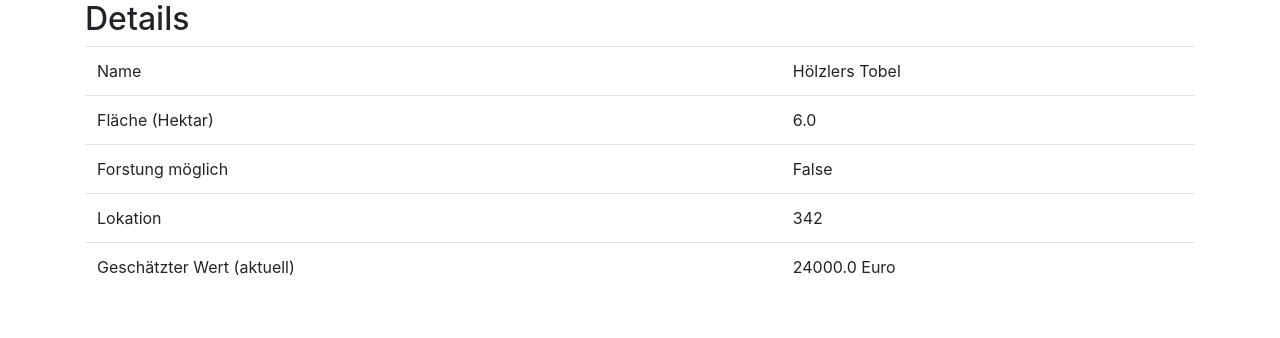
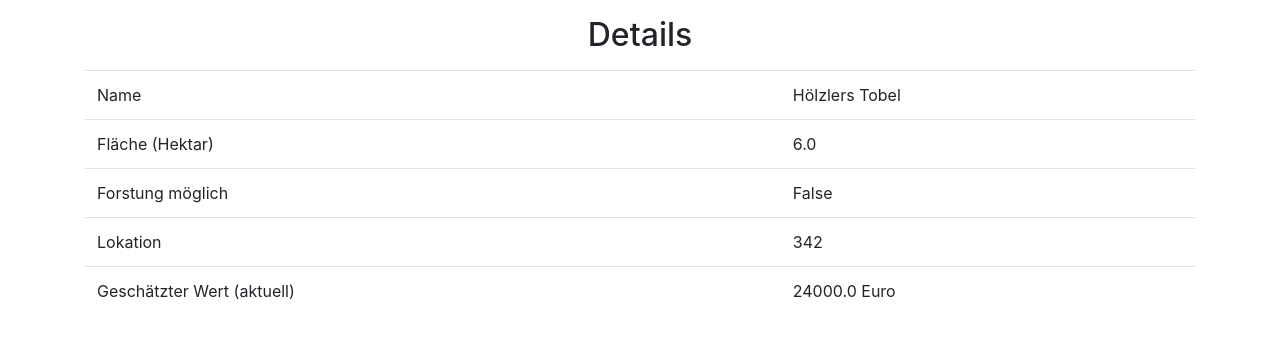
Before and after one commit to wnhrt/waldcheck24, a Flask app: page /wald/1 in a window 1280 px wide. Shown: the part 56-394 px from the top of the page. Run offline with Flask 2, Linux system fonts and the light colour scheme; data comes from the database, SQL or seed files in the repository; some libraries are stand-ins or nearby versions.

Commit message:
changed css

```diff
--- a/waldcheck24/templates/wald/create.html
+++ b/waldcheck24/templates/wald/create.html
@@ -11,7 +11,7 @@
 		{% endif %}
 	{% endwith %}
 <div class="container">
-	<h2>Formular</h2>
+	<h2 class="m-3 text-center">Formular</h2>
 	<form method='POST'>
 		<div class="form-group">
 			<label for="formGroupExampleInput">Name</label>
--- a/waldcheck24/templates/wald/details.html
+++ b/waldcheck24/templates/wald/details.html
@@ -8,7 +8,7 @@
 	Details von Variable 'wald' auflisten
 -->
 <div class="container">
-	<h2>Details </h2>
+	<h2 class="m-3 text-center">Details </h2>
 	<table class="table">
 		<tbody>
 		  <tr>
```
